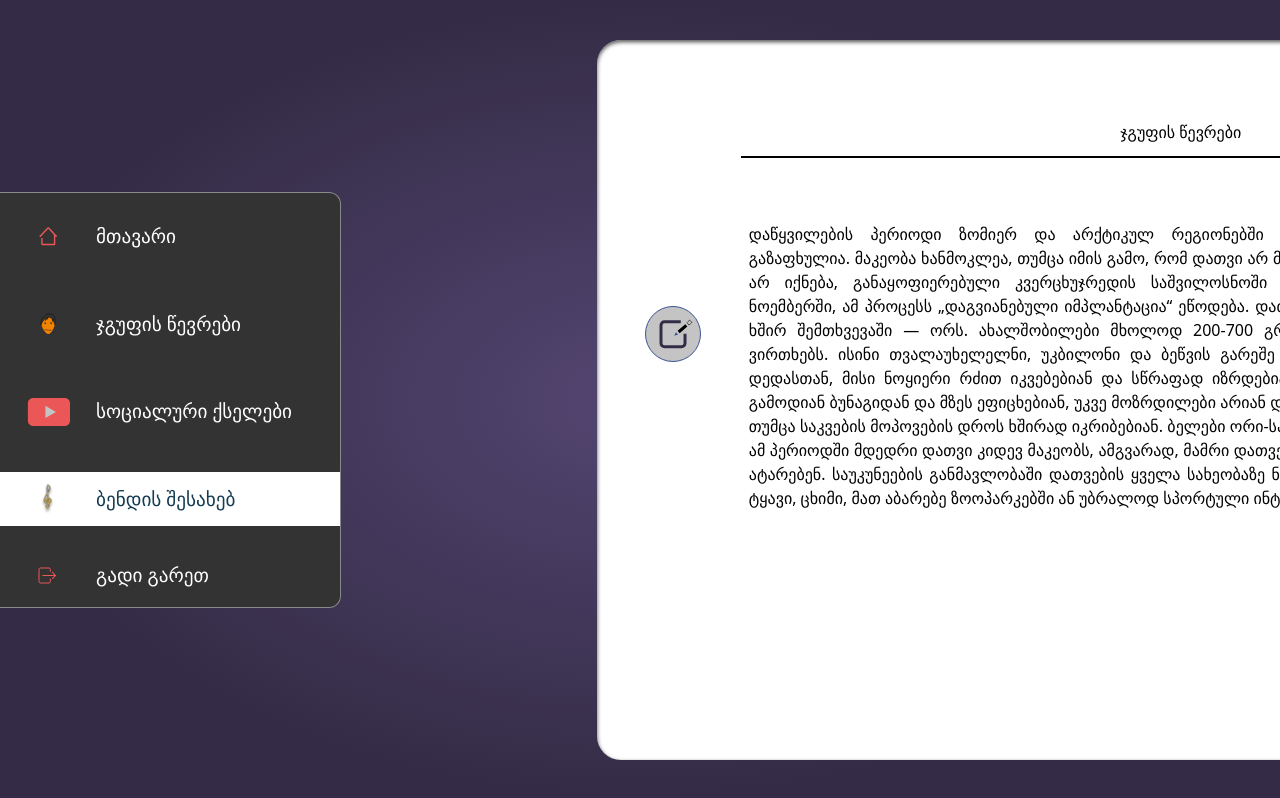
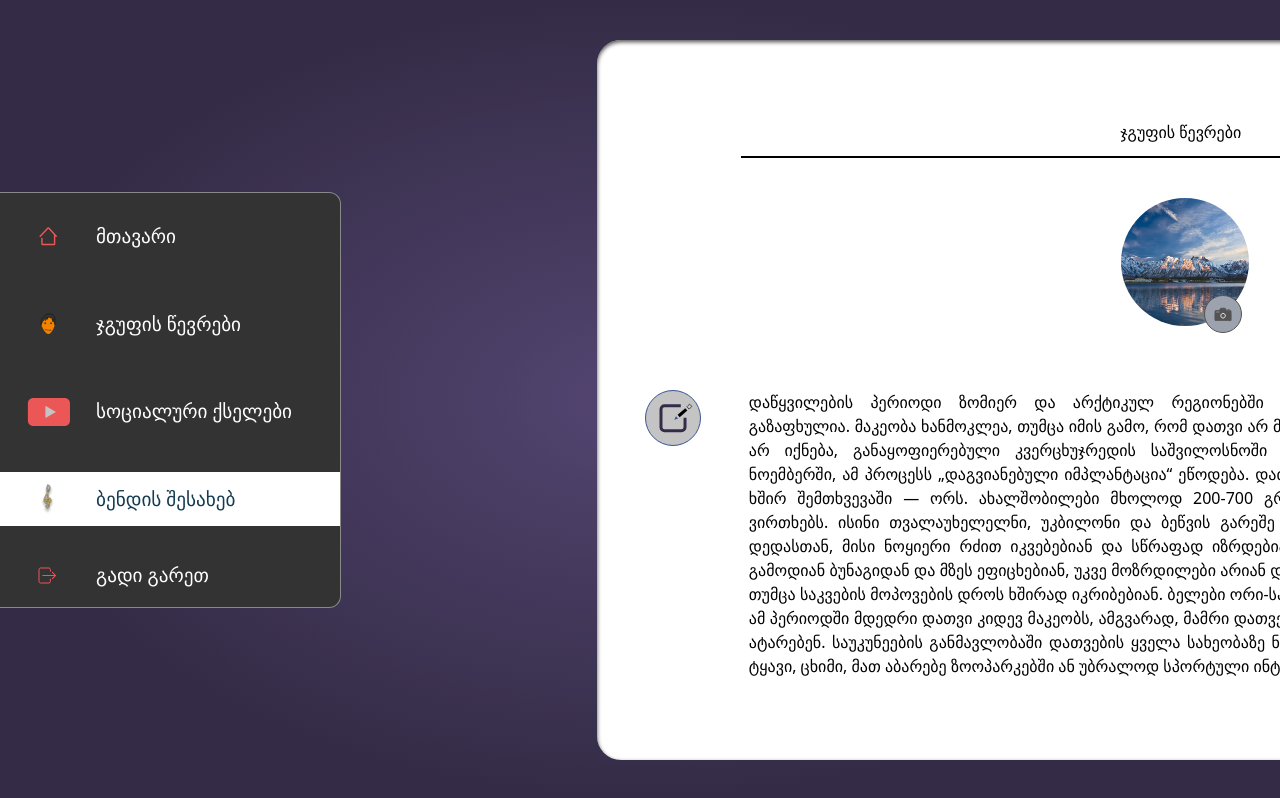
Before and after one commit to Pickle99/folksoul-front, a Vue app: page /admin/about in a window 1280 px wide. Shown: the top 798 px of the page. Built offline with nearby package versions, Linux system fonts and the light colour scheme.

Commit message:
style: add image at about page

```diff
--- a/src/views/Admin/AboutView.vue
+++ b/src/views/Admin/AboutView.vue
@@ -13,27 +13,46 @@
         <div class="mx-12">
           <PencilSquareIcon class="cursor-pointer" />
         </div>
-        <div class="flex justify-center flex-col items-center mt-16">
-          <p class="mr-24 text-justify">
-            დაწყვილების პერიოდი ზომიერ და არქტიკულ რეგიონებში მობინადრე
-            დათვებისთვის, ჩვეულებრივ, გაზაფხულია. მაკეობა ხანმოკლეა, თუმცა იმის
-            გამო, რომ დათვი არ მშობიარობს მანამ, სანამ ზამთრის შუა ძილში არ
-            იქნება, განაყოფიერებული კვერცხუჯრედის საშვილოსნოში იმპლანტაცია ხდება
-            მხოლოდ ოქტომბე-ნოემბერში, ამ პროცესს „დაგვიანებული იმპლანტაცია“
-            ეწოდება. დათვი შობს წარმოუდგენლად პატარა ბელებს, ხშირ შემთხვევაში —
-            ორს. ახალშობილები მხოლოდ 200-700 გრამს იწონიან და ძალიან ჰგვანან
-            პატარა ვირთხებს. ისინი თვალაუხელელნი, უკბილონი და ბეწვის გარეშე
-            იბადებიან. პატარები რჩებიან რა ბუნაგში დედასთან, მისი ნოყიერი რძით
-            იკვებებიან და სწრაფად იზრდებიან. როდესაც გაზაფხულზე ისინი ბარბაცით
-            გამოდიან ბუნაგიდან და მზეს ეფიცხებიან, უკვე მოზრდილები არიან
-            დათვები, როგორც წესი, ეულად ბინადრობენ, თუმცა საკვების მოპოვების
-            დროს ხშირად იკრიბებიან. ბელები ორი-სამი წლის განმავლობაში დედასთან
-            რჩებიან. ამ პერიოდში მდედრი დათვი კიდევ მაკეობს, ამგვარად, მამრი
-            დათვებიც ცხოვრების რაღაც ნაწილს ნაშიერებთან ატარებენ. საუკუნეების
-            განმავლობაში დათვების ყველა სახეობაზე ნადირობდნენ. გამოსადეგია
-            დათვის ხორცი, ტყავი, ცხიმი, მათ აბარებე ზოოპარკებში ან უბრალოდ
-            სპორტული ინტერესის გამო ნადირობდნენ მათზე.
-          </p>
+        <div class="flex justify-center items-center flex-col mr-24">
+          <div class="flex items-center mt-10 rounded-full">
+            <div class="flex">
+              <div>
+                <img
+                  src="@/assets/picture.jpg"
+                  alt="img"
+                  class="rounded-full w-32 h-32"
+                />
+              </div>
+              <div
+                class="p-2 rounded-full bg-gray-400 border-[1.5px] border-[#535353] absolute mt-[6.05rem] ml-[5.2rem] ml-7"
+              >
+                <CameraIcon class="h-5 w-5" />
+              </div>
+            </div>
+          </div>
+          <div class="mt-16">
+            <p class="text-justify">
+              დაწყვილების პერიოდი ზომიერ და არქტიკულ რეგიონებში მობინადრე
+              დათვებისთვის, ჩვეულებრივ, გაზაფხულია. მაკეობა ხანმოკლეა, თუმცა
+              იმის გამო, რომ დათვი არ მშობიარობს მანამ, სანამ ზამთრის შუა ძილში
+              არ იქნება, განაყოფიერებული კვერცხუჯრედის საშვილოსნოში იმპლანტაცია
+              ხდება მხოლოდ ოქტომბე-ნოემბერში, ამ პროცესს „დაგვიანებული
+              იმპლანტაცია“ ეწოდება. დათვი შობს წარმოუდგენლად პატარა ბელებს, ხშირ
+              შემთხვევაში — ორს. ახალშობილები მხოლოდ 200-700 გრამს იწონიან და
+              ძალიან ჰგვანან პატარა ვირთხებს. ისინი თვალაუხელელნი, უკბილონი და
+              ბეწვის გარეშე იბადებიან. პატარები რჩებიან რა ბუნაგში დედასთან,
+              მისი ნოყიერი რძით იკვებებიან და სწრაფად იზრდებიან. როდესაც
+              გაზაფხულზე ისინი ბარბაცით გამოდიან ბუნაგიდან და მზეს ეფიცხებიან,
+              უკვე მოზრდილები არიან დათვები, როგორც წესი, ეულად ბინადრობენ,
+              თუმცა საკვების მოპოვების დროს ხშირად იკრიბებიან. ბელები ორი-სამი
+              წლის განმავლობაში დედასთან რჩებიან. ამ პერიოდში მდედრი დათვი კიდევ
+              მაკეობს, ამგვარად, მამრი დათვებიც ცხოვრების რაღაც ნაწილს
+              ნაშიერებთან ატარებენ. საუკუნეების განმავლობაში დათვების ყველა
+              სახეობაზე ნადირობდნენ. გამოსადეგია დათვის ხორცი, ტყავი, ცხიმი, მათ
+              აბარებე ზოოპარკებში ან უბრალოდ სპორტული ინტერესის გამო ნადირობდნენ
+              მათზე.
+            </p>
+          </div>
         </div>
       </div>
     </WhiteWindow>
@@ -43,4 +62,5 @@
 import NavigationBar from "@/components/UI/NavigationBar.vue";
 import WhiteWindow from "@/components/WhiteWindow.vue";
 import PencilSquareIcon from "@/components/icons/PencilSquareIcon.vue";
+import CameraIcon from "@/components/icons/CameraIcon.vue";
 </script>
```
